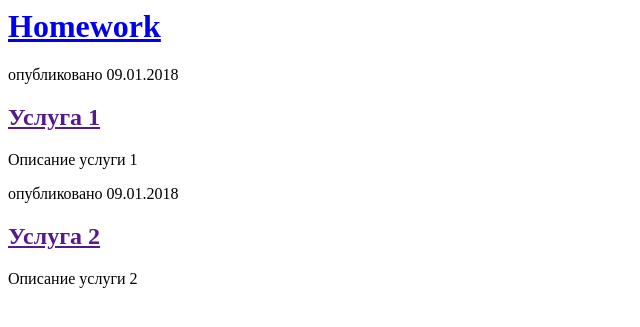
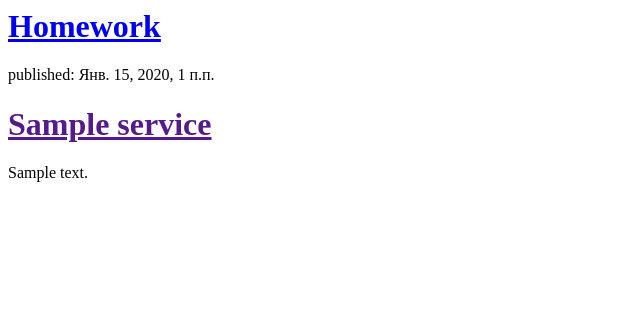
Before and after one commit to Savatyugina/DZ, a Django app: template blog/templates/blog/service_list.html in a window 1280 px wide. Shown: the top 327 px of the page, without its empty margins (0-640 px from the left). Run offline with Django 3.2, Linux system fonts and the light colour scheme; the template is opened without the code that fills it: values that come from a table or form of the project are taken from there, others are empty; tables that the repository leaves empty hold one stand-in row (values such as "Sample post").

Commit message:
Modified templates to display posts from database.

```diff
--- a/blog/templates/blog/service_list.html
+++ b/blog/templates/blog/service_list.html
@@ -7,16 +7,14 @@
             <h1><a href="/">Homework</a></h1>
         </div>
 
-        <div>
-            <p>опубликовано 09.01.2018</p>
-            <h2><a href="">Услуга 1</a></h2>
-            <p>Описание услуги 1</p>
-        </div>
+        {%  for service in services %}
+            <div>
+            <p>published: {{ service.published_date }}</p>
+                <h1><a href="">{{ service.title }}</a></h1>
+            <p>{{ service.text|linebreaksbr }}</p>
+            </div>
+        {% endfor %}
 
-        <div>
-            <p>опубликовано 09.01.2018</p>
-            <h2><a href="">Услуга 2</a></h2>
-            <p>Описание услуги 2</p>
-        </div>
+
     </body>
 </html>
--- a/blog/views.py
+++ b/blog/views.py
@@ -1,7 +1,10 @@
 from django.shortcuts import render
+from .models import Service
+from django.utils import timezone
 
 
 def service_list(request):
-    return render(request, 'blog/service_list.html', {})
+    services = Service.objects.filter(published_date__lte=timezone.now()).order_by('published_date')
+    return render(request, 'blog/service_list.html', {'services': services})
 
 # Create your views here.
```
